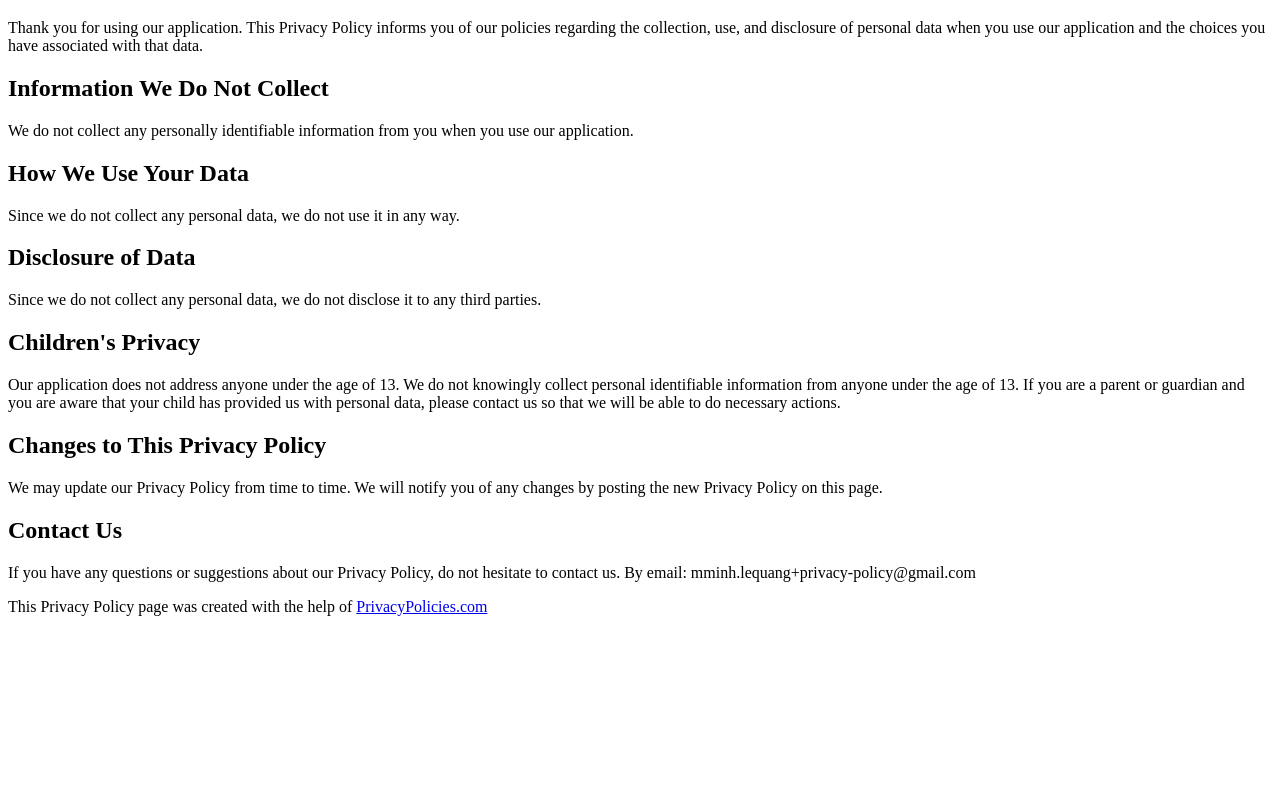
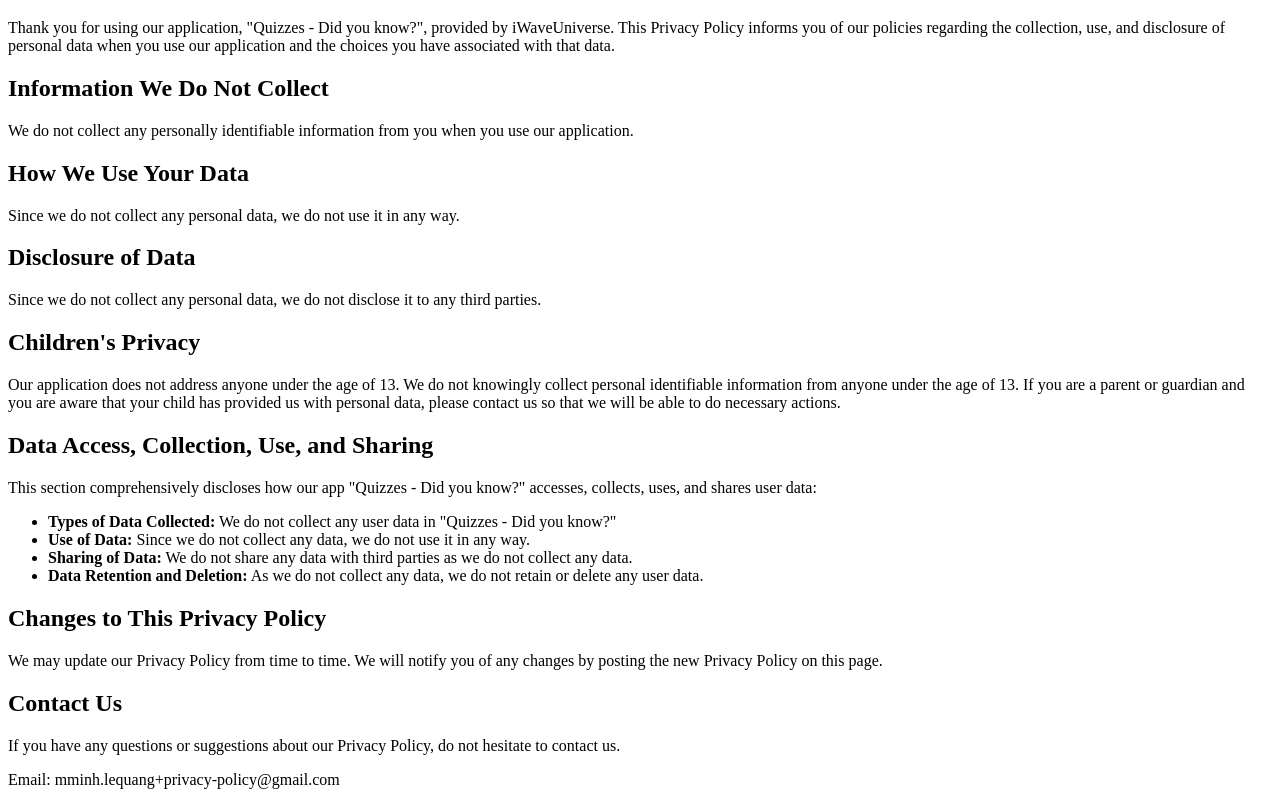
Before and after one commit to mminhlequang/privacy-policy, a plain HTML site: page index.html in a window 1280 px wide. Shown: the part 61-866 px from the top of the page. Before the commit the page ends 800 px from the top, so only its background shows below. Drawn offline with Linux system fonts and the light colour scheme.

Commit message:
Update index.html

```diff
--- a/index.html
+++ b/index.html
@@ -7,7 +7,7 @@
 </head>
 <body>
     <h1>Privacy Policy</h1>
-    <p>Thank you for using our application. This Privacy Policy informs you of our policies regarding the collection, use, and disclosure of personal data when you use our application and the choices you have associated with that data.</p>
+    <p>Thank you for using our application, "Quizzes - Did you know?", provided by iWaveUniverse. This Privacy Policy informs you of our policies regarding the collection, use, and disclosure of personal data when you use our application and the choices you have associated with that data.</p>
 
     <h2>Information We Do Not Collect</h2>
     <p>We do not collect any personally identifiable information from you when you use our application.</p>
@@ -21,12 +21,20 @@
     <h2>Children's Privacy</h2>
     <p>Our application does not address anyone under the age of 13. We do not knowingly collect personal identifiable information from anyone under the age of 13. If you are a parent or guardian and you are aware that your child has provided us with personal data, please contact us so that we will be able to do necessary actions.</p>
 
+    <h2>Data Access, Collection, Use, and Sharing</h2>
+    <p>This section comprehensively discloses how our app "Quizzes - Did you know?" accesses, collects, uses, and shares user data:</p>
+    <ul>
+        <li><strong>Types of Data Collected:</strong> We do not collect any user data in "Quizzes - Did you know?"</li>
+        <li><strong>Use of Data:</strong> Since we do not collect any data, we do not use it in any way.</li>
+        <li><strong>Sharing of Data:</strong> We do not share any data with third parties as we do not collect any data.</li>
+        <li><strong>Data Retention and Deletion:</strong> As we do not collect any data, we do not retain or delete any user data.</li>
+    </ul>
+
     <h2>Changes to This Privacy Policy</h2>
     <p>We may update our Privacy Policy from time to time. We will notify you of any changes by posting the new Privacy Policy on this page.</p>
 
     <h2>Contact Us</h2>
-    <p>If you have any questions or suggestions about our Privacy Policy, do not hesitate to contact us. By email: mminh.lequang+privacy-policy@gmail.com</p>
-
-    <p>This Privacy Policy page was created with the help of <a href="https://www.privacypolicies.com/privacy-policy-generator/">PrivacyPolicies.com</a></p>
+    <p>If you have any questions or suggestions about our Privacy Policy, do not hesitate to contact us.</p>
+    <p>Email: mminh.lequang+privacy-policy@gmail.com</p>
 </body>
 </html>
```
